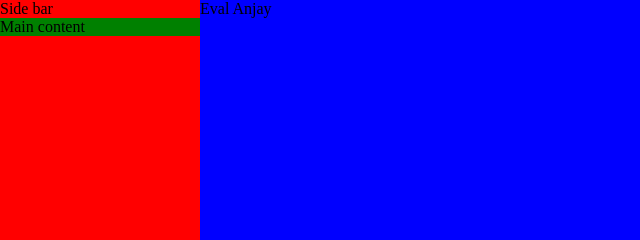
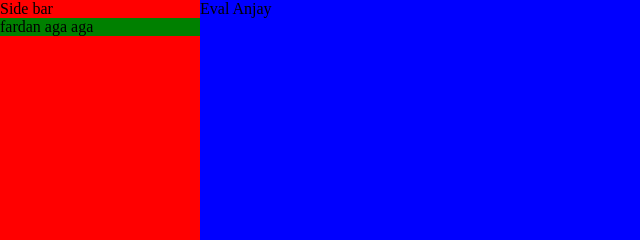
Before and after one commit to EvalPutraParasdika/css-grid, a plain HTML site: page Protic Pertemuan 5/grid.html in a window 1280 px wide. Shown: the top 240 px of the page, 0-640 px from the left. Drawn offline with Linux system fonts and the light colour scheme.

Commit message:
Update grid.html

```diff
--- a/Protic Pertemuan 5/grid.html
+++ b/Protic Pertemuan 5/grid.html
@@ -49,7 +49,7 @@
   <div class="container">
     <div class="grid nav">Eval Anjay</div>
     <div class="grid side">Side bar<gti/div>
-    <div class="grid main">Main content</div>
+    <div class="grid main">fardan aga aga</div>
   </div>
 
 </body>
```
